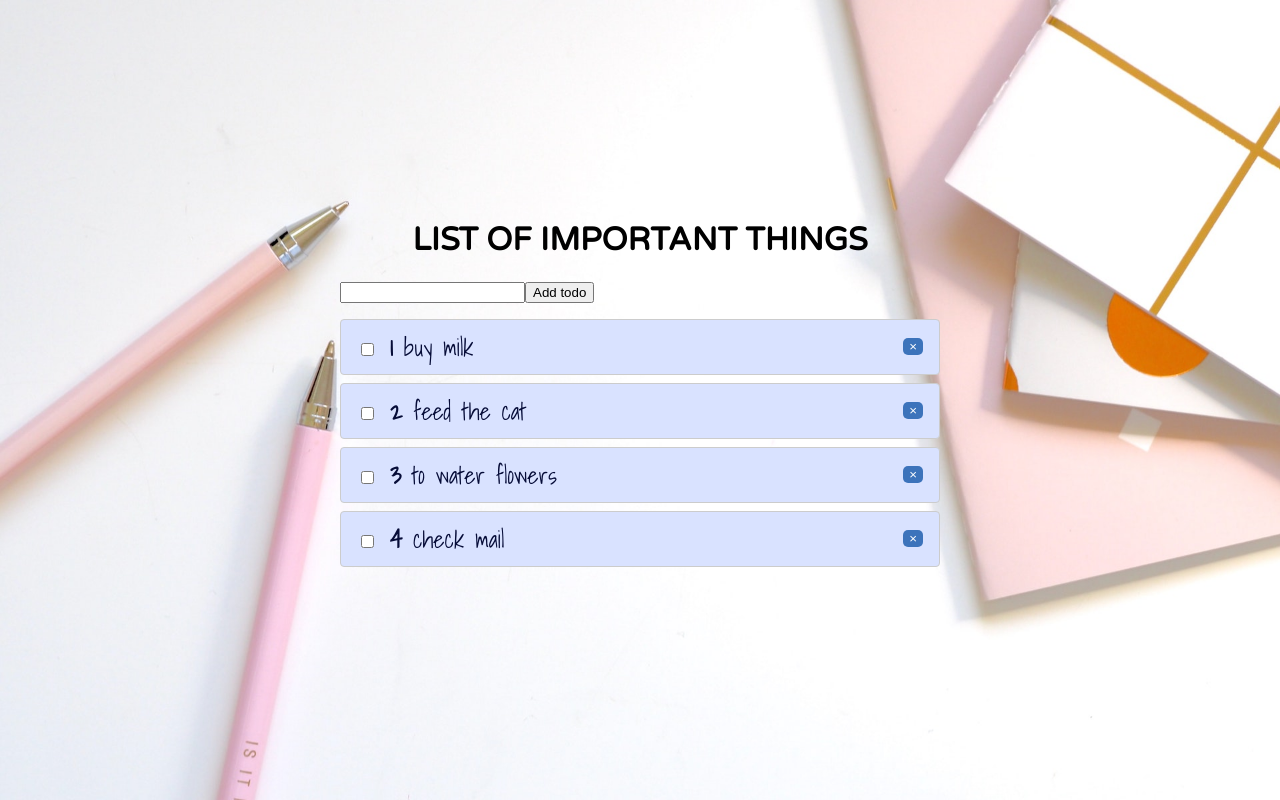
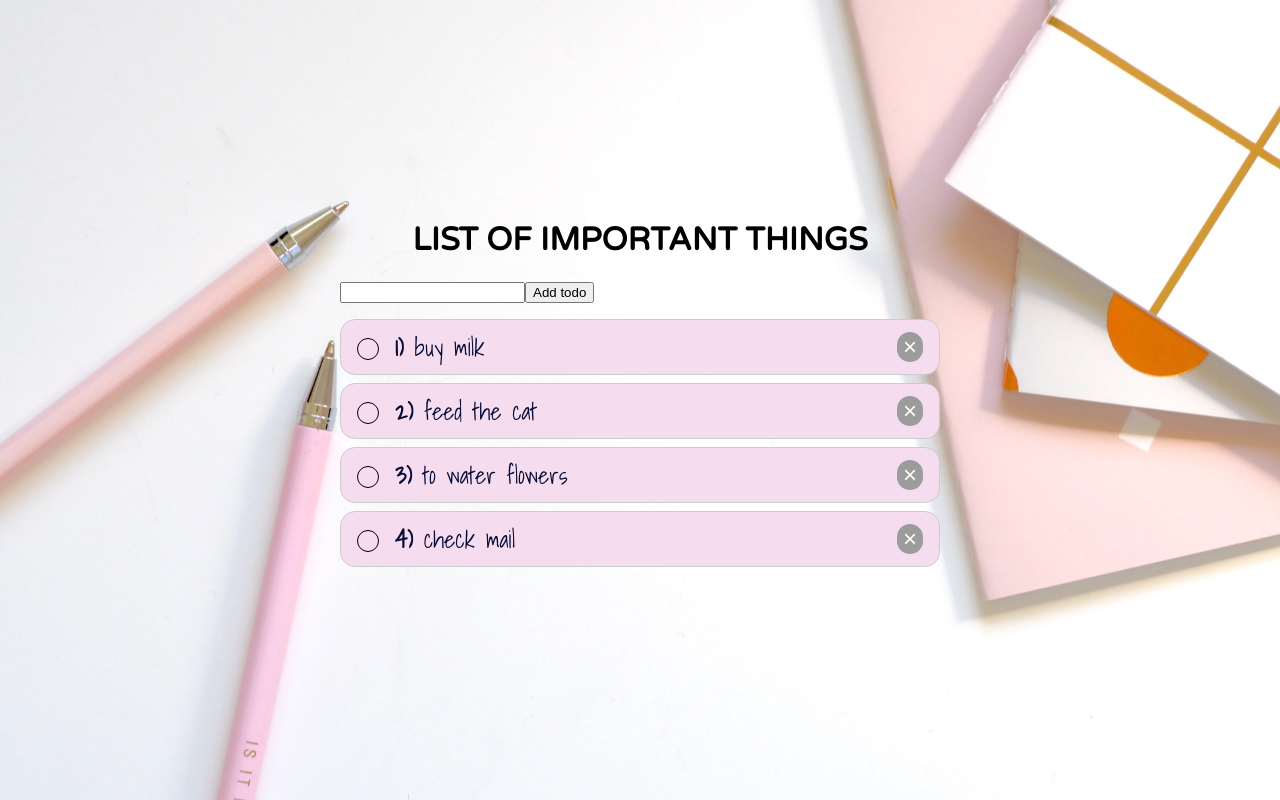
Before and after one commit to alena-shp/bigtodos, a React (Create React App) app: page / in a window 1280 px wide. Built offline with nearby package versions, Linux system fonts and the light colour scheme.

Commit message:
style checkboxes

```diff
--- a/package.json
+++ b/package.json
@@ -3,6 +3,7 @@
   "version": "0.1.0",
   "private": true,
   "dependencies": {
+    "node-sass": "^4.12.0",
     "prop-types": "^15.7.2",
     "react": "^16.9.0",
     "react-dom": "^16.9.0",
--- a/src/components/TodoItem.js
+++ b/src/components/TodoItem.js
@@ -1,10 +1,11 @@
 import React, { useContext } from 'react'
 import PropTypes from 'prop-types'
 import Context from '../Context/Context'
+import './TodoItem.scss'
 
 const styles = {
   li: {
-    background: '#d9e2ff',
+    background: '#f5dcee',
     color: '#060c38',
     fontFamily: '"Shadows Into Light", cursive',
     fontSize: '24px',
@@ -13,7 +14,7 @@ const styles = {
     alignItems: 'center',
     padding: '.5rem 1rem',
     border: '1px solid #ccc',
-    borderRadius: '4px',
+    borderRadius: '15px',
     marginBottom: '.5rem'
   },
   input: {
@@ -30,18 +31,23 @@ const TodoItem = props => {
     classes.push('done')
   }
 
+  const checkboxId = `checkbox-${props.todo.id}`
+
   return (
     <li style={styles.li}>
-      <span className={classes.join(' ')}>
+      <span className={classes.join(' ') + ' checkbox'}>
         <input
+          id={checkboxId}
           type="checkbox"
           checked={props.todo.end}
           style={styles.input}
           onChange={() => props.onChange(props.todo.id)}
         />
-        <strong>{props.num + 1}</strong>
-        &nbsp;
-        {props.todo.title}
+        <label className="label" htmlFor={checkboxId}>
+          <strong>{props.num + 1 + ')'}</strong>
+          &nbsp;
+          {props.todo.title}
+        </label>
       </span>
       <button className="push" onClick={() => removeTodo(props.todo.id)}>
         &times;
--- /dev/null
+++ b/src/components/TodoItem.scss
@@ -0,0 +1,40 @@
+.checkbox {
+  position: relative;
+  padding-left: 5px;
+  display: inline-block;
+
+  > input {
+    opacity: 0;
+    &:checked + label::after {
+      opacity: 1;
+    }
+  }
+
+  .label {
+    &::before {
+      content: '';
+      display: block;
+      width: 20px;
+      height: 20px;
+      border: 1px solid black;
+      position: absolute;
+      border-radius: 50%;
+      top: 10px;
+      left: 0;
+    }
+
+    &::after {
+      content: '';
+      position: absolute;
+      top: 14px;
+      left: 4px;
+      display: block;
+      width: 14px;
+      height: 14px;
+      opacity: 0;
+      background: black;
+      transition: 2s;
+      border-radius: 50%;
+    }
+  }
+}
--- a/src/index.css
+++ b/src/index.css
@@ -28,10 +28,12 @@ code {
 }
 
 .push {
-  background: rgb(60, 115, 187);
-  border-radius: 5px;
+  font-size: 24px;
+  background: #9c9c9c;
+  border-radius: 50px;
   color: white;
   border: none;
+  outline: none;
 }
 
 .done {
```
Also changed, not shown: 1 other file (tests, documents, lock files or other folders).
